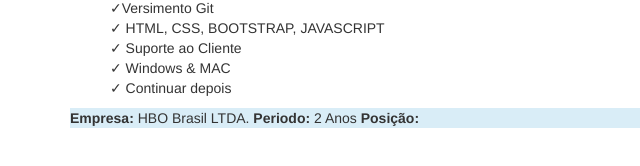
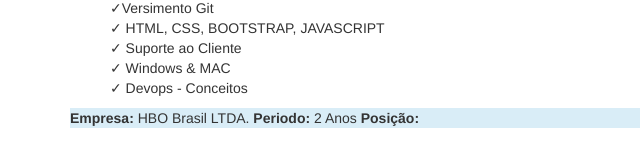
Before and after one commit to gmoura1505/curriculo, a plain HTML site: page index.html in a window 1280 px wide. Shown: the part 316-482 px from the top of the page, 0-640 px from the left. Drawn offline with nearby package versions, Linux system fonts and the light colour scheme.

Commit message:
Update index.html

```diff
--- a/index.html
+++ b/index.html
@@ -52,7 +52,7 @@
             <li> HTML, CSS, BOOTSTRAP, JAVASCRIPT</li>
             <li> Suporte ao Cliente</li>
             <li> Windows & MAC</li>
-            <li> Continuar depois</li>
+            <li> Devops - Conceitos</li>
          </ul>
 
          <p class="bg-info">
```
